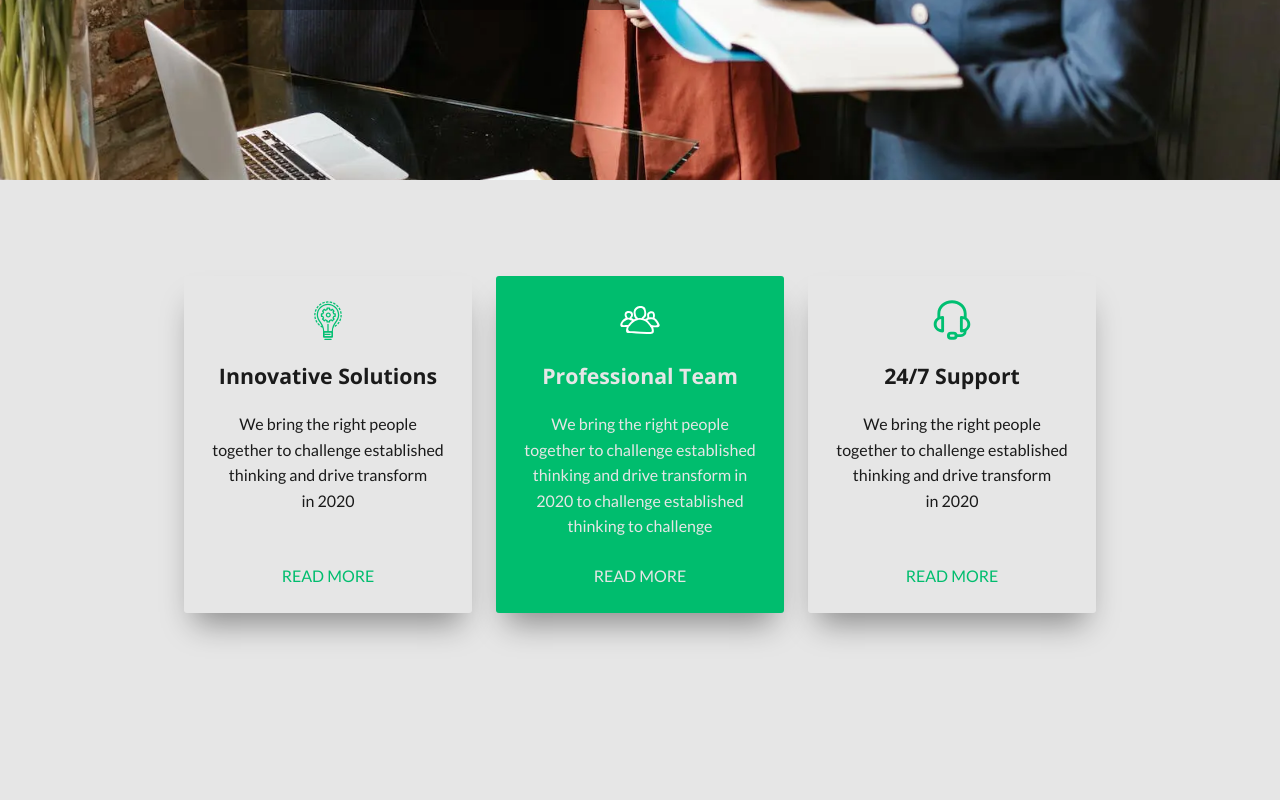
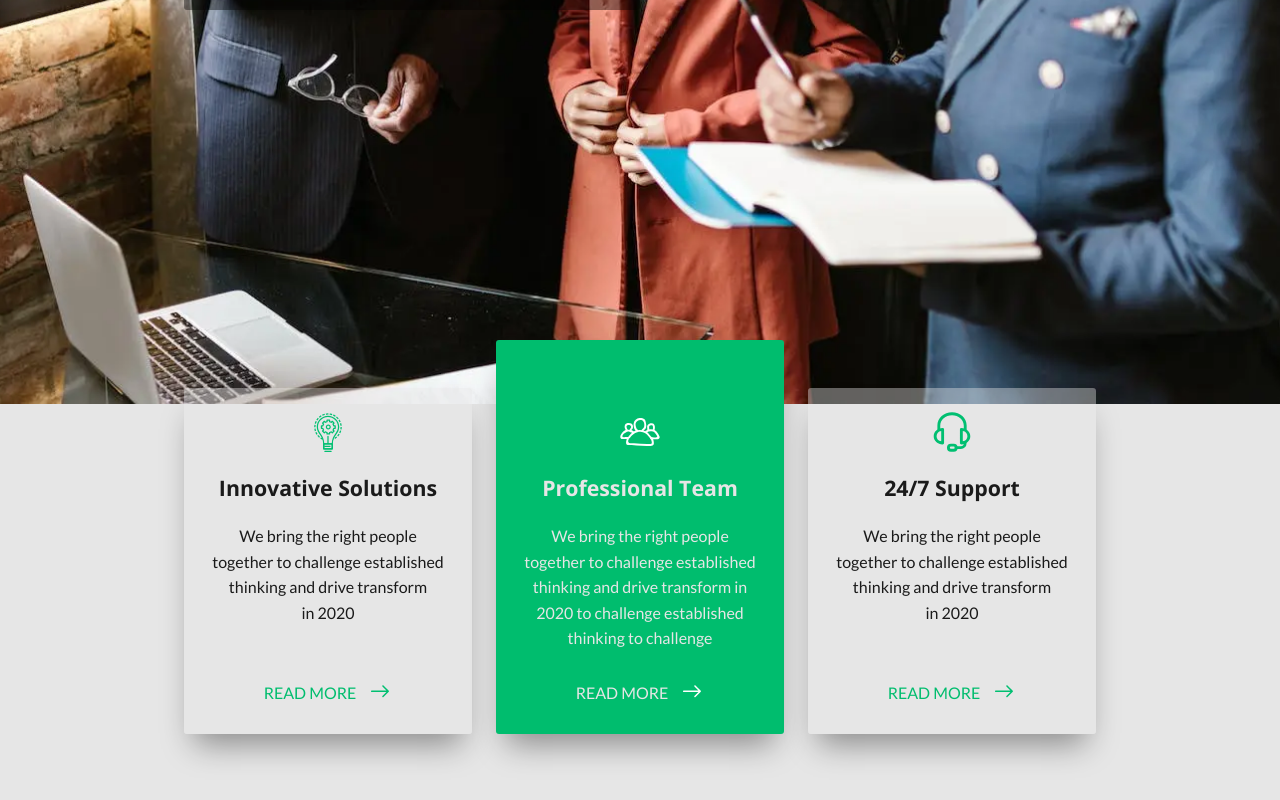
Before and after one commit to saidibnali19/hyfinance, a plain HTML site: page index.html in a window 1280 px wide. Shown: the part 624-1424 px from the top of the page. Before the commit the page ends 1333 px from the top, so only its background shows below. Drawn offline with nearby package versions, Linux system fonts and the light colour scheme.

Commit message:
feat: styled the features section

```diff
--- a/css/styles.css
+++ b/css/styles.css
@@ -105,7 +105,6 @@ button {
 
 p {
     text-wrap: pretty;
-    max-width: 60ch;
 }
 
 svg {
@@ -269,7 +268,7 @@ a {
     text-transform: uppercase;
 }
 
-.text-center{
+.text-center {
     text-align: center;
 }
 
@@ -302,6 +301,14 @@ a {
 
 .btn-primary:is(:hover, :focus-within) {
     background-color: hsl(var(--clr-accent) / 0.8);
+}
+
+.btn-secondary {
+    padding: 0.3em 1em;
+}
+
+.btn-secondary:is(:hover, :focus-within) {
+    outline: 2px solid hsl(var(--clr-accent));
 }
 
 /* Components */
@@ -537,6 +544,10 @@ body {
 /* Hero section */
 .hero {
     position: relative;
+    height: calc(100lvh + var(--space-3xl));
+}
+
+.hero > div {
     height: calc(100lvh - (4 * var(--space-m)) - (2 * var(--step-0)));
 }
 
@@ -551,7 +562,7 @@ body {
     margin-left: calc(-50vw + 50%);
 }
 
-.hero > div {
+.hero > div > div {
     padding: var(--space-m);
     background-color: hsl(0 0% 0% / 0.4);
     width: 50%;
@@ -559,22 +570,32 @@ body {
     border-radius: 3px;
 }
 
+.hero__description {
+    max-width: 45ch;
+}
+
 @media (width < 45em) {
-    .hero > div {
+    .hero > div > div {
         width: 100%;
     }
 }
 
 /* Features section */
-.features{
-    grid-template-columns: repeat(auto-fit, minmax(10rem, 1fr));
-    grid-template-rows: auto auto 1fr auto;
+.features {
+    --_feature-icon-width: 2.5rem;
+
+    grid-template-columns: repeat(3, 1fr);
+    grid-template-rows: var(--space-m) auto auto 1fr auto;
     gap: var(--space-m);
-    padding-block: var(--space-3xl);
+    padding-block: var(--space-3xl) 0;
+    position: relative;
+    top: calc(
+        -1 * (var(--space-3xl) + var(--space-m) + (var(--_feature-icon-width)))
+    );
 }
 
 .feature {
-    grid-row: span 4;
+    grid-row: 2 / span 4;
     grid-template-rows: subgrid;
     box-shadow: 0px 20px 30px -10px hsl(0 0% 0% / 0.4);
     padding: var(--space-m);
@@ -586,13 +607,84 @@ body {
     outline-offset: -2px;
 }
 
-.feature:not(:nth-of-type(2):is(:hover, :focus-within)){
+.feature:nth-of-type(2) {
+    grid-row: 1 / span 5;
+}
+
+.feature:not(:nth-of-type(2)) {
+    background-color: hsl(var(--clr-primary) / 0.4);
+}
+
+.feature:not(:nth-of-type(2):is(:hover, :focus-within)) {
     outline-color: hsl(var(--clr-accent));
 }
 
 .feature__icon {
-    width: 2.5rem;
+    width: var(--_feature-icon-width);
     justify-self: center;
+}
+
+.feature__cta {
+    justify-self: center;
+    grid-auto-flow: column;
+    gap: calc(var(--space-m) / 2);
+}
+
+.feature:nth-of-type(2) .feature__icon {
+    grid-row: 2 / 3;
+    align-self: end;
+}
+
+.feature:nth-of-type(2) h2 {
+    grid-row: 3 / 4;
+}
+
+.feature:nth-of-type(2) p {
+    grid-row: 4 / 5;
+}
+
+.feature:nth-of-type(2) .feature__cta {
+    grid-row: -2 / -1;
+}
+
+.feature:nth-of-type(2) .feature__cta:is(:hover, :focus-within) {
+    outline-color: hsl(var(--clr-primary));
+}
+
+@media (width < 45em) {
+    .features {
+        grid-template-rows: auto auto 1fr auto;
+    }
+
+    .feature {
+        grid-row: span 4;
+        grid-column: 1 / -1;
+    }
+
+    .feature:nth-of-type(1) {
+        grid-column: 1 / -1;
+        grid-row: 1 / span 4;
+    }
+
+    .feature:nth-of-type(2) {
+        grid-row: 5 / span 4;
+    }
+
+    .feature:nth-of-type(2) .feature__icon {
+        grid-row: 1 / 2;
+    }
+
+    .feature:nth-of-type(2) h2 {
+        grid-row: 2 / 3;
+    }
+
+    .feature:nth-of-type(2) p {
+        grid-row: 3 / 4;
+    }
+
+    .feature:nth-of-type(2) .feature__cta {
+        grid-row: -2 / -1;
+    }
 }
 
 main > :not(.hero, .features),
--- a/index.html
+++ b/index.html
@@ -182,20 +182,22 @@
         </header>
         <main id="main">
             <!-- Hero section -->
-            <article class="hero | text-primary wrapper grid">
+            <article class="hero | text-primary wrapper">
                 <img class="hero__image" src="images/hero-image.webp" alt="" />
+                <div class="grid">
                     <div class="flow">
                         <h1 class="fs-800 ff-heading">
                             Financial And Marketing Advisory
                         </h1>
-                    <p>
-                        Far far away, behind the word mountains, far from the
-                        countries Vokalia and Consonantia, there lived blind
-                        texts.
+                        <p class="hero__description">
+                            Far far away, behind the word mountains, far from
+                            the countries Vokalia and Consonantia, there lived
+                            blind texts.
                         </p>
                         <button class="bg-accent uppercase btn-primary">
                             Contact us
                         </button>
+                    </div>
                 </div>
             </article>
             <!-- Features section -->
@@ -352,9 +354,25 @@
                         We bring the right people together to challenge
                         established thinking and drive transform in 2020
                     </p>
-                    <a class="text-accent uppercase" href="">Read more</a>
+                    <a
+                        class="feature__cta | text-accent uppercase grid btn-secondary"
+                        href=""
+                        ><span>Read more</span
+                        ><svg
+                            xmlns="http://www.w3.org/2000/svg"
+                            viewBox="0 0 16 16"
+                            id="RightArrow"
+                        >
+                            <path
+                                fill="#00BF71"
+                                d="M10.3180195,3.6109127 L13.8535534,7.14644661 C14.0488155,7.34170876 14.0488155,7.65829124 13.8535534,7.85355339 L10.3180195,11.3890873 C10.1227573,11.5843494 9.80617485,11.5843494 9.6109127,11.3890873 C9.41565056,11.1938252 9.41565056,10.8772427 9.6109127,10.6819805 L12.292,7.99946609 L2.5,8 C2.25454011,8 2.05039163,7.82312484 2.00805567,7.58987563 L2,7.5 C2,7.25454011 2.17687516,7.05039163 2.41012437,7.00805567 L2.5,7 L12.292,6.99946609 L9.6109127,4.31801948 C9.41565056,4.12275734 9.41565056,3.80617485 9.6109127,3.6109127 C9.80617485,3.41565056 10.1227573,3.41565056 10.3180195,3.6109127 Z"
+                                class="color212121 svgShape"
+                            ></path></svg
+                    ></a>
                 </article>
-                <article class="feature | text-primary bg-accent text-center grid">
+                <article
+                    class="feature | text-primary bg-accent text-center grid"
+                >
                     <svg
                         xmlns="http://www.w3.org/2000/svg"
                         viewBox="0 0 52 52"
@@ -383,7 +401,21 @@
                         established thinking and drive transform in 2020 to
                         challenge established thinking to challenge
                     </p>
-                    <a class="uppercase" href="">Read more</a>
+                    <a
+                        class="feature__cta | uppercase grid btn-secondary"
+                        href=""
+                        ><span>Read more</span
+                        ><svg
+                            xmlns="http://www.w3.org/2000/svg"
+                            viewBox="0 0 16 16"
+                            id="RightArrow"
+                        >
+                            <path
+                                fill="#ffffff"
+                                d="M10.3180195,3.6109127 L13.8535534,7.14644661 C14.0488155,7.34170876 14.0488155,7.65829124 13.8535534,7.85355339 L10.3180195,11.3890873 C10.1227573,11.5843494 9.80617485,11.5843494 9.6109127,11.3890873 C9.41565056,11.1938252 9.41565056,10.8772427 9.6109127,10.6819805 L12.292,7.99946609 L2.5,8 C2.25454011,8 2.05039163,7.82312484 2.00805567,7.58987563 L2,7.5 C2,7.25454011 2.17687516,7.05039163 2.41012437,7.00805567 L2.5,7 L12.292,6.99946609 L9.6109127,4.31801948 C9.41565056,4.12275734 9.41565056,3.80617485 9.6109127,3.6109127 C9.80617485,3.41565056 10.1227573,3.41565056 10.3180195,3.6109127 Z"
+                                class="color212121 svgShape"
+                            ></path></svg
+                    ></a>
                 </article>
                 <article class="feature | text-center grid">
                     <svg
@@ -419,7 +451,21 @@
                         We bring the right people together to challenge
                         established thinking and drive transform in 2020
                     </p>
-                    <a class="text-accent uppercase" href="">Read more</a>
+                    <a
+                        class="feature__cta | text-accent uppercase grid btn-secondary"
+                        href=""
+                        ><span>Read more</span
+                        ><svg
+                            xmlns="http://www.w3.org/2000/svg"
+                            viewBox="0 0 16 16"
+                            id="RightArrow"
+                        >
+                            <path
+                                fill="#00BF71"
+                                d="M10.3180195,3.6109127 L13.8535534,7.14644661 C14.0488155,7.34170876 14.0488155,7.65829124 13.8535534,7.85355339 L10.3180195,11.3890873 C10.1227573,11.5843494 9.80617485,11.5843494 9.6109127,11.3890873 C9.41565056,11.1938252 9.41565056,10.8772427 9.6109127,10.6819805 L12.292,7.99946609 L2.5,8 C2.25454011,8 2.05039163,7.82312484 2.00805567,7.58987563 L2,7.5 C2,7.25454011 2.17687516,7.05039163 2.41012437,7.00805567 L2.5,7 L12.292,6.99946609 L9.6109127,4.31801948 C9.41565056,4.12275734 9.41565056,3.80617485 9.6109127,3.6109127 C9.80617485,3.41565056 10.1227573,3.41565056 10.3180195,3.6109127 Z"
+                                class="color212121 svgShape"
+                            ></path></svg
+                    ></a>
                 </article>
             </article>
             <!-- About section -->
```
Lines whose indentation alone changed are shown as unchanged.
